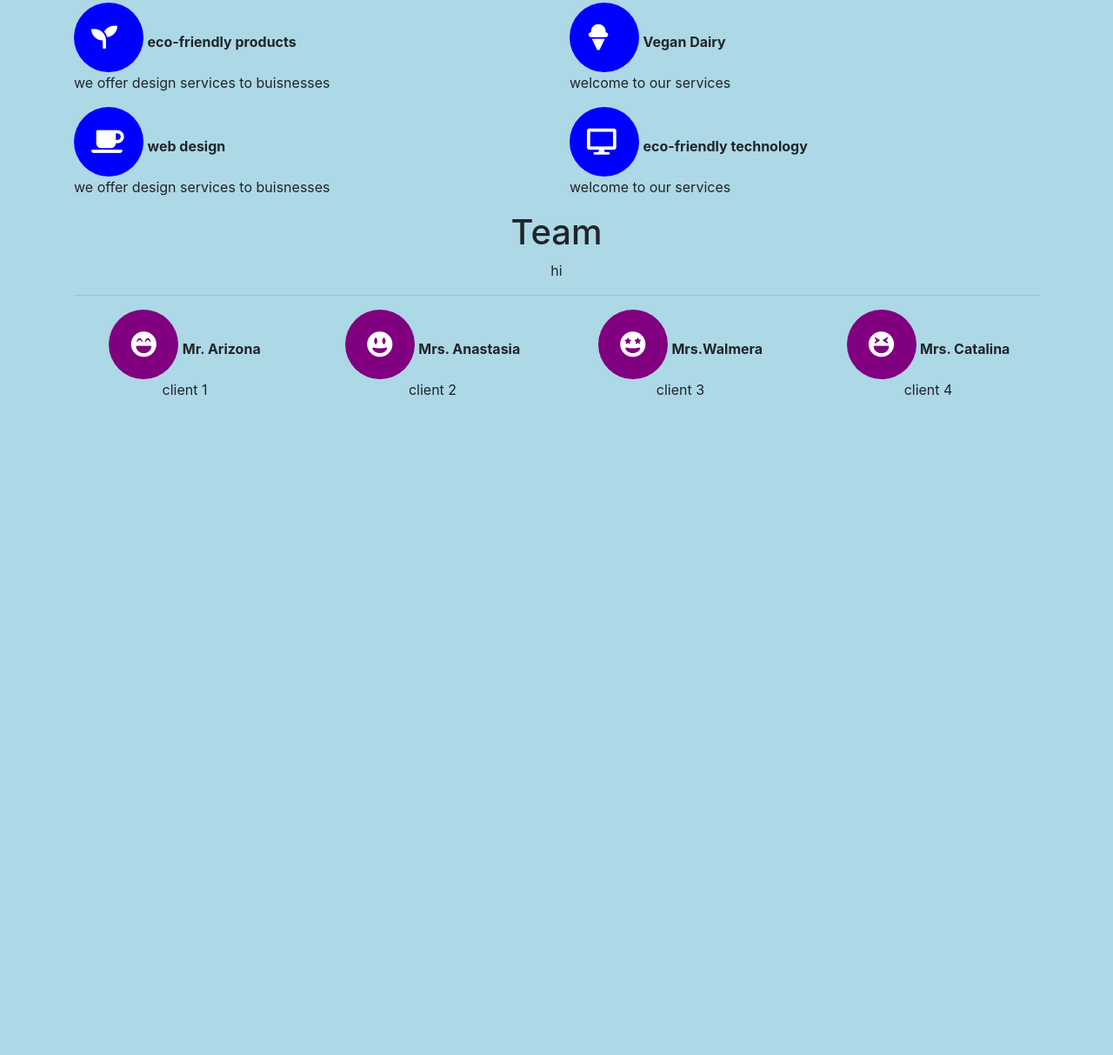
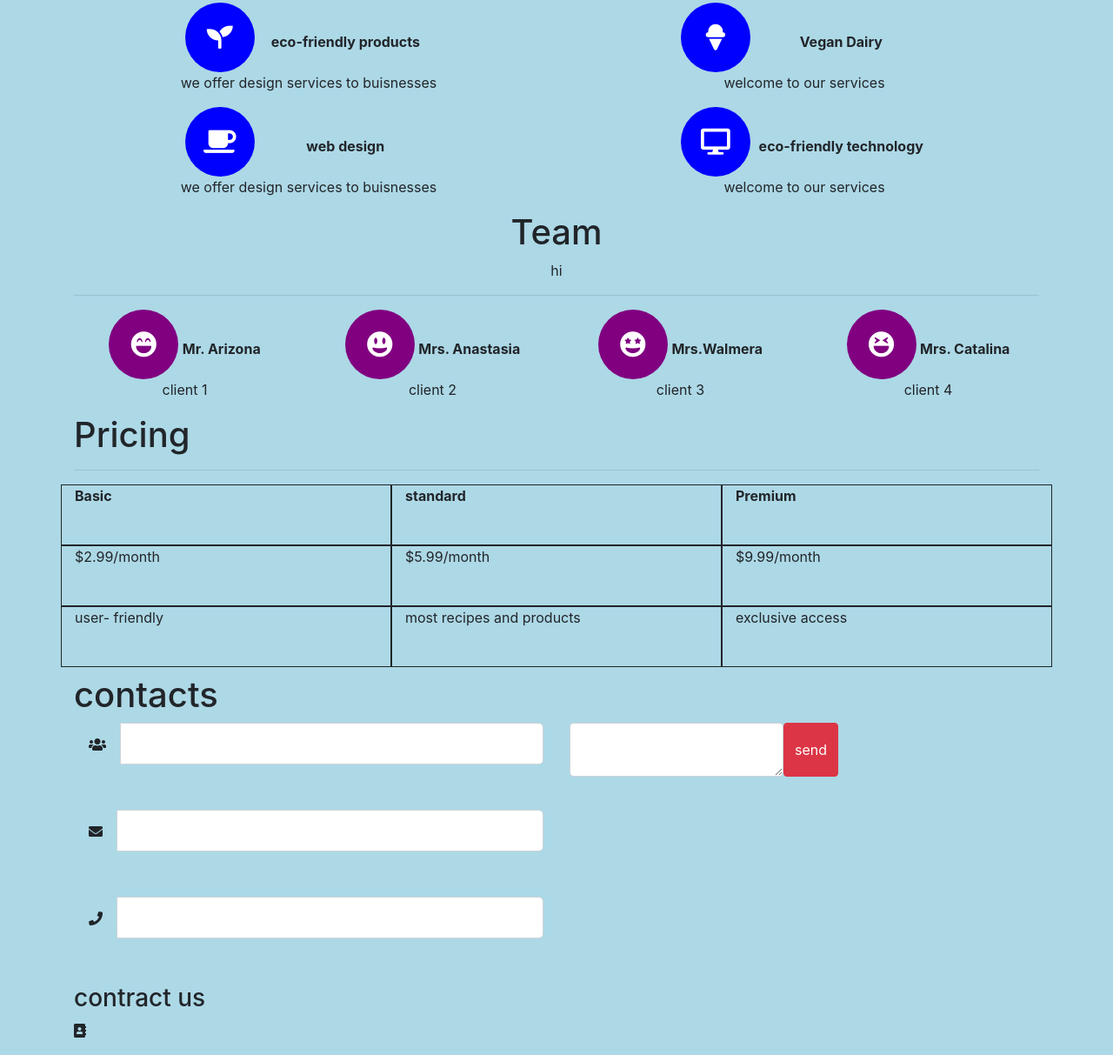
Before and after one commit to sadia025/tech360-, a plain HTML site: page index.html in a window 1280 px wide. Shown: the part 766-1979 px from the top of the page at 87% size. Before the commit the page ends 1242 px from the top, so only its background shows below. Drawn offline with nearby package versions, Linux system fonts and the light colour scheme.

Commit message:
contracts

```diff
--- a/index.html
+++ b/index.html
@@ -10,6 +10,9 @@
 
  <link rel="stylesheet" href="https://use.fontawesome.com/releases/v5.7.2/css/all.css" integrity="sha384-fnmOCqbTlWIlj8LyTjo7mOUStjsKC4pOpQbqyi7RrhN7udi9RwhKkMHpvLbHG9Sr" crossorigin="anonymous">
  <link rel="stylesheet" href="style.css" type="text/css" />
+ <meta charset="utf-8">
+ <title>price card UI design</title>
+ <meta name="viewport" content="width=device-width, initial-scale=1, shrink-to-fit=no">
 </head>
 
 
@@ -99,7 +102,7 @@
  <section class="clients container">
   <h1>Team</h1>
   <p> hi </p>
-  <hr>  </hr>
+  <hr> </hr>
 
   <div class="row">
    <div class="col-md-3">
@@ -126,9 +129,101 @@
     <span><strong> Mrs. Catalina</strong></span>
     <p> client 4</p>
    </div>
+ </section>
+ <! --- pricing -->
+ <section>
+  <div class="pricing container">
+   <h1> Pricing</h1>
+   <hr> </hr>
+   <div class="row">
+    <div class="col basic"><span><strong>Basic</strong></span></div>
+    <div class="col standard"><span><strong>standard</strong></span></div>
+    <div class="col premium"><span><strong>Premium</strong></span></div>
+    <div class="w-100"></div>
+    <div class="col">$2.99/month</div>
+    <div class="col">$5.99/month</div>
+    <div class="col">$9.99/month</div>
+    <div class="w-100"></div>
+    <div class="col">user- friendly</div>
+    <div class="col">most recipes and products</div>
+    <div class="col">exclusive access</div>
+   </div>
+  </div>
+ </section>
+
+
+
+ <section class="contacts container">
+  <h1> contacts</h1>
+  <div class="row">
+   <div class="col-md-6">
+    <div class="input-group input-group-lg">
+     <div class="input-group-prepend">
+      <i class="fas fa-users"></i>
+     </div>
+     <input type="text" class="form-control" aria-label="Sizing example input" aria-describedby="inputGroup-sizing-lg">
+    </div>
+    <div class="input-group input-group-lg">
+     <div class="input-group-prepend">
+      <i class="fas fa-envelope"></i>
+     </div>
+     <input type="text" class="form-control" aria-label="Sizing example input" aria-describedby="inputGroup-sizing-lg">
+    </div>
+
+    <div class="input-group input-group-lg">
+     <div class="input-group-prepend">
+      <i class="fas fa-phone"></i>
+     </div>
+     <input type="text" class="form-control" aria-label="Sizing example input" aria-describedby="inputGroup-sizing-lg">
+    </div>
 
    </div>
+   <div class="col-md-6">
+<div class="input-group">
+ <div>
+  <textarea class="form-control" aria-label="With textarea"></textarea>
+</div>
+<button type="button" class="btn btn-danger">send</button>
+
+
+   </div>
+   </div>
+
  </section>
+ <footer class="footer container">
+ <div class="row">
+ <div class="col-md-4">
+  <h3> contract us </h3>
+  <p>
+ <i class="fas fa-address-book"></i>
+  </p>
+ </div>
+
+ <div class= "col-md-4"></div>
+ <div class= "col-md-4"></div>
+
+  </div>
+ </footer>
+
+
+
+
+
+
+ </div>
+
+
+
+
+
+
+
+
+
+
+
+ </div>
+
 
 
  <script src="https://code.jquery.com/jquery-3.3.1.slim.min.js" integrity="sha384-q8i/X+965DzO0rT7abK41JStQIAqVgRVzpbzo5smXKp4YfRvH+8abtTE1Pi6jizo" crossorigin="anonymous"></script>
--- a/style.css
+++ b/style.css
@@ -38,13 +38,19 @@
      height: 80px;
      /*changes the roundness of the container*/
      border-radius: 50%;
+
 }
 
  .services span{
      width: 200px;
      display: inline-block;
     border-radius: 50%;
+
  }
+ .services {
+  text-align: center
+ }
+
 
  .clients i{
      font-size: 30px;
@@ -64,5 +70,20 @@
  .services span{
      width: 200px;
      display: inline-block;
-    border-radius: 50%;
+    border-radius: 0%;
  }
+ .pricing {
+  margin-bottom: .5rem
+ }
+.col {
+ border: 1px solid;
+ height: 70px;
+}
+.contacts .input-group {
+  margin-bottom: 50px;
+
+}
+.contacts i {
+ padding: 17px;
+ text align:center
+}
```
Lines whose indentation alone changed are shown as unchanged.
